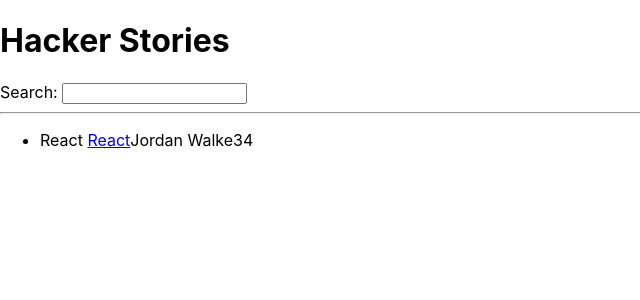
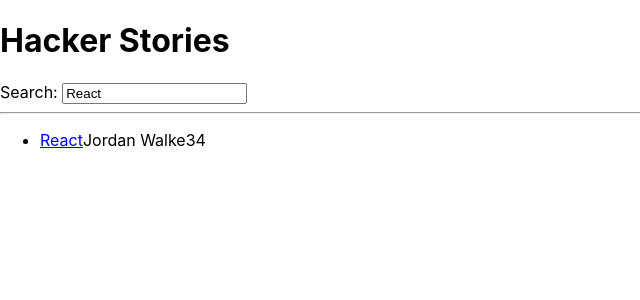
Before and after one commit to hastytoro/react-hacking, a React (Create React App) app: page / in a window 1280 px wide. Shown: the top 300 px of the page, without its empty margins (0-640 px from the left). Built offline with nearby package versions, Linux system fonts and the light colour scheme.

Commit message:
Using browser localStorage methods.

```diff
--- a/src/App.js
+++ b/src/App.js
@@ -37,9 +37,14 @@
     },
   ];
 
-  let [searchTerm, setSearchTerm] = React.useState('React');
+  const [searchTerm, setSearchTerm] = React.useState(
+    localStorage.getItem('search') || 'React',
+  );
 
-  const handleSearch = (event) => setSearchTerm(event.target.value);
+  const handleSearch = (event) => {
+    setSearchTerm(event.target.value);
+    localStorage.setItem('search', event.target.value);
+  };
 
   const filteredSearch = stories.filter((story) =>
     story.title.toLowerCase().includes(searchTerm.toLowerCase()),
@@ -48,7 +53,7 @@
   return (
     <div>
       <h1>Hacker Stories</h1>
-      <Search onSearch={handleSearch} />
+      <Search search={searchTerm} onSearch={handleSearch} />
       <hr />
       {/* render the list here */}
       <List list={filteredSearch} />
@@ -56,39 +61,30 @@
   );
 };
 
-const Search = (props) => {
-  return (
+const Search = ({ search, onSearch }) => (
   <div>
     <label htmlFor="search">Search: </label>
-      <input type="text" id="search" onChange={props.onSearch} />
+    <input id="search" type="text" value={search} onChange={onSearch} />
   </div>
 );
-};
 
-const List = ({ list }) => {
-  return (
-    <div>
-      {/* render the list here */}
+const List = ({ list }) => (
   <ul>
-        {list.map((item) => (
-          <Item key={item.objectID} item={item} />
+    {list.map(({ objectID, ...item }) => (
+      <Item key={objectID} item={item} />
     ))}
   </ul>
-    </div>
 );
-};
 
-const Item = ({ item }) => {
-  return (
+const Item = ({ item }) => (
   <li>
     <span>
-        {item.title} <a href={item.url}>{item.title}</a>
+      <a href={item.url}>{item.title}</a>
     </span>
     <span>{item.author}</span>
     <span>{item.num_comments}</span>
     <span>{item.points}</span>
   </li>
 );
-};
 
 export default App;
```
Lines whose indentation alone changed are shown as unchanged.
